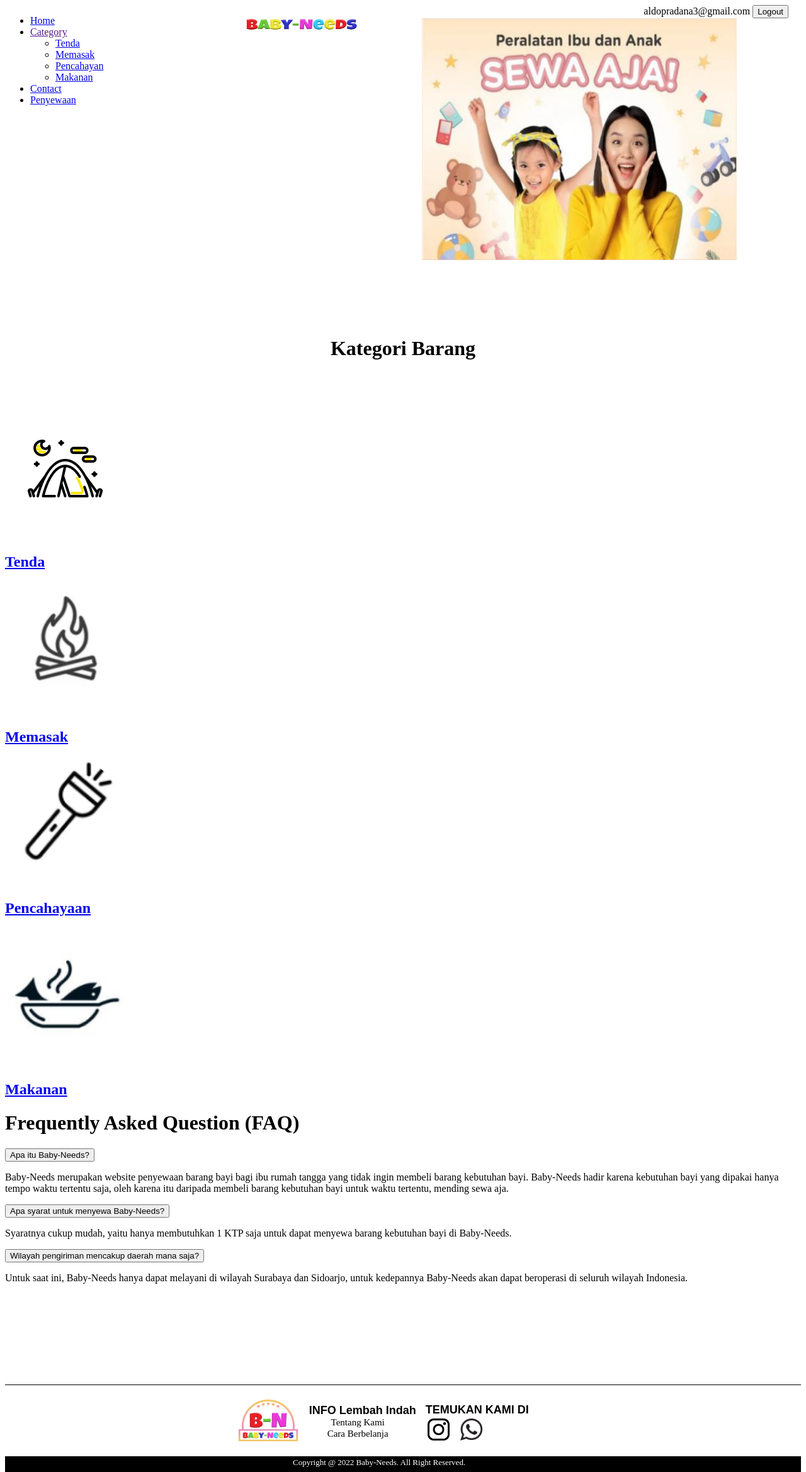
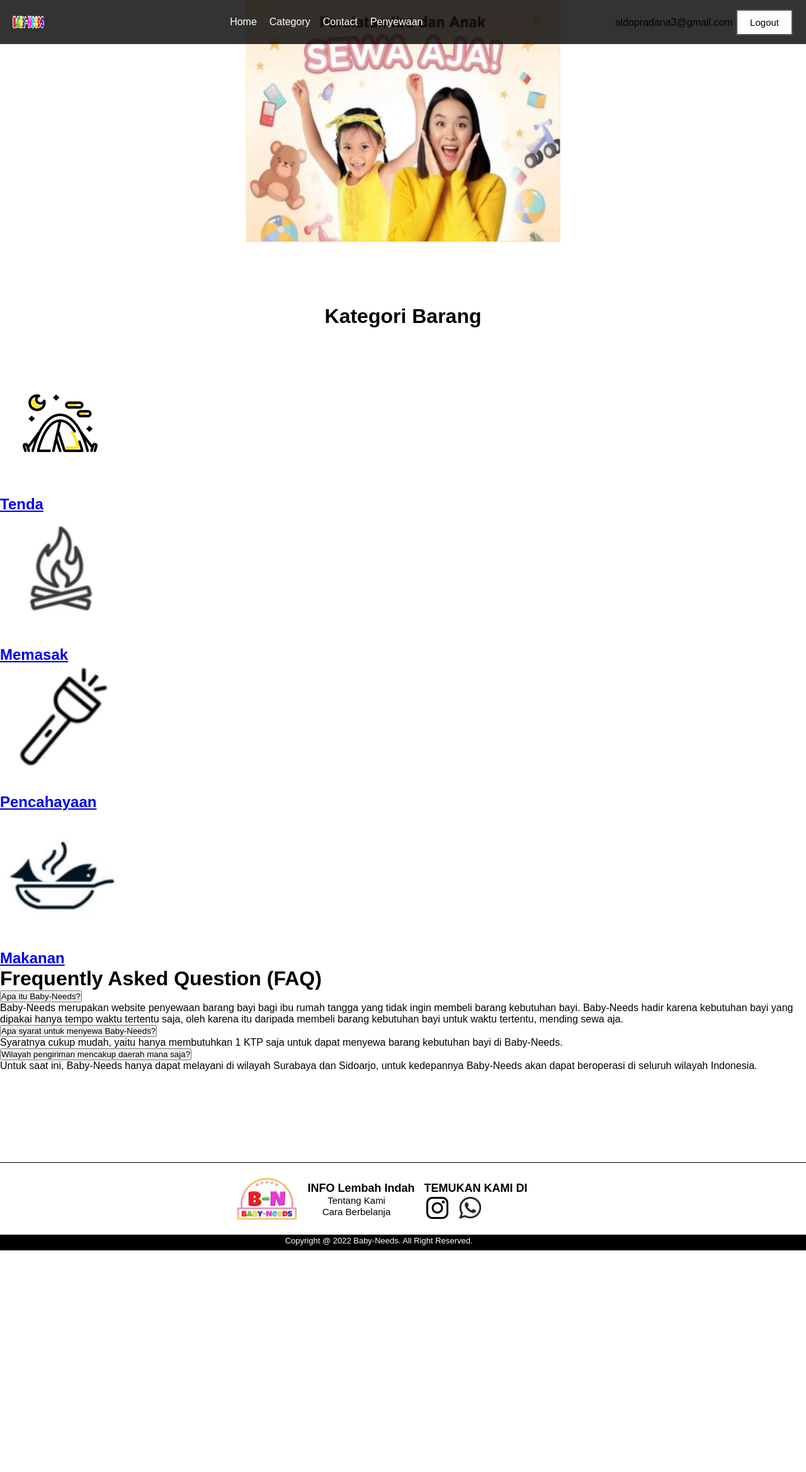
Before and after one commit to NugrahaVarrel/LembahIndah, a PHP site: page /index.php in a window 1280 px wide. Shown: the whole page at 63% size. After the commit the page ends 1986 px from the top, so only its background shows below. Run offline with PHP 8.4, Linux system fonts and the light colour scheme; a user stored in the database is signed in.

Commit message:
update header

```diff
--- a/header.php
+++ b/header.php
@@ -4,38 +4,37 @@
     <meta charset="UTF-8">
     <meta http-equiv="X-UA-Compatible" content="IE=edge">
     <meta name="viewport" content="width=device-width, initial-scale=1.0">
+    <link rel="stylesheet" href="style/styleheader.css">
     <title>Document</title>
 </head>
 <body>
     <nav>
-    <div class="wrapper">
-            <div class="menu" style="float:left">
-                <ul>
-                    <li><a href="index.php">Home</a></li>
-                    <li><a href="">Category</a>
-                        <ul class="dropdown">
-                            <li><a href="<?php echo "kategori.php?kategori=tenda" ?>">Tenda</a></li>
-                            <li><a href="<?php echo "kategori.php?kategori=memasak" ?>">Memasak</a></li>
-                            <li><a href="<?php echo "kategori.php?kategori=pencahayaan" ?>">Pencahayan</a></li>
-                            <li><a href="<?php echo "kategori.php?kategori=makanan" ?>">Makanan</a></li>
-                        </ul>
-                    </li>
-                    <li><a href="#footer">Contact</a></li>
-                    <li><a href="pesanan.php">Penyewaan</a></li>
-                </ul>
+        <div class="wrapper">
+            <div class="logo">
+                <img src="resource/logo.png" alt="Logo" />
             </div>
-                <div style="float:left; width:32%;">
-                    <img src = "resource/logo.png" style="width:180px; height :49px;float:right; margin-top:1.5%;margin-left:0%;margin-bottom:1.5%">
-                </div>
-
-                <div class="logout" style="float: right; padding: 0px 20px 0px 20px;">
+            <ul class="menu">
+                <li class="nav-item"><a href="index.php">Home</a></li>
+                <li class="nav-item">
+                    <a href="#">Category</a>
+                    <ul class="dropdown">
+                        <li><a href="kategori.php?kategori=tenda">Tenda</a></li>
+                        <li><a href="kategori.php?kategori=memasak">Memasak</a></li>
+                        <li><a href="kategori.php?kategori=pencahayaan">Pencahayan</a></li>
+                        <li><a href="kategori.php?kategori=makanan">Makanan</a></li>
+                    </ul>
+                </li>
+                <li class="nav-item"><a href="#footer">Contact</a></li>
+                <li class="nav-item"><a href="pesanan.php">Penyewaan</a></li>
+            </ul>
+            <div class="logout">
                 <?php
                 if(isset($_SESSION['id'])){
                     echo $_SESSION['email'];
                 }
                 ?>
-                    <a href="logout.php"><button class="buttonlogout button5">Logout</button></a>
-                </div>
+                <a href="logout.php" class="buttonlogout button5">Logout</a>
+            </div>
         </div>
     </nav>
 </body>
--- a/style/styleheader.css
+++ b/style/styleheader.css
@@ -1,86 +1,98 @@
 * {
-  text-decoration: none;
-  margin: 0px;
-  padding: 0px;
-}
-body {
-  margin: 0px;
-  padding: 0px;
-  background: #f6c1bc;
-  font-family: Sans-serif;
-}
-.wrapper {
-  width: 100%;
-  margin: auto;
-  position: relative;
-  background-color: #ffffff;
-  height: 10%;
-}
-
-nav {
-  width: 100%;
-  margin: auto;
-  display: flex;
-  position: sticky;
-  line-height: 60px;
-  top: 0;
-  z-index: 1;
-}
-nav ul {
-  list-style-type: none;
-  overflow: hidden;
+  box-sizing: border-box;
   margin: 0;
   padding: 0;
 }
 
-nav ul li {
-  float: left;
+body {
+  font-family: Sans-serif;
 }
 
-nav ul li a {
-  color: black;
-  font-weight: bold;
-  font-size: 15px;
-  padding: 0px 19px 0px 19px;
+nav {
+  background-color: rgba(0, 0, 0, 0.8);
+  position: fixed; /* Menggunakan position: fixed agar navbar tetap berada di atas halaman saat di-scroll */
+  top: 0;
+  left: 0;
+  right: 0;
+  z-index: 999;
 }
 
-nav ul li a:hover {
-  text-decoration: underline;
-}
-li:hover,
-li:focus-within {
-  background: #ffe9cf;
-  cursor: pointer;
+.wrapper {
+  display: flex;
+  align-items: center;
+  justify-content: space-between;
+  padding: 10px 20px;
 }
 
-li:focus-within a {
-  outline: none;
+.logo {
+  display: flex;
+  align-items: center;
 }
 
-ul li ul {
-  background: orange;
+.logo img {
+  width: 50px;
+  height: 50px;
+  margin-right: 10px;
+}
+
+.logo h1 {
+  color: #fff;
+  font-size: 20px;
+  font-weight: 600;
+}
+
+.menu {
+  list-style: none;
+  display: flex;
+  justify-content: center;
+  flex-grow: 1;
+}
+
+.menu li {
+  margin-right: 20px;
+}
+
+.menu a {
+  color: #fff;
+  text-decoration: none;
+  font-size: 16px;
+  font-weight: 500;
+  transition: color 0.3s ease;
+}
+
+.menu a:hover {
+  color: #f2c14e;
+}
+
+.dropdown {
+  position: absolute;
+  background-color: orange;
   visibility: hidden;
   opacity: 0;
-  min-width: 5rem;
-  position: absolute;
-  transition: all 0.5s ease;
-  left: 5rem;
+  min-width: 10rem;
+  transition: all 0.3s ease;
+  margin-top: 0.5rem;
   display: none;
 }
 
-ul li:hover > ul,
-ul li:focus-within > ul,
-ul li ul:hover,
-ul li ul:focus {
+.menu li:hover > .dropdown,
+.menu li:focus-within > .dropdown,
+.dropdown:hover {
   visibility: visible;
   opacity: 1;
   display: block;
 }
 
-ul li ul li {
+.dropdown li {
   clear: both;
   width: 100%;
+  padding: 10px;
 }
+
+.logout {
+  margin-left: auto;
+}
+
 .buttonlogout {
   border: none;
   color: white;
@@ -92,21 +104,23 @@ ul li ul li {
   margin: 2px 1px;
   transition-duration: 0.4s;
   cursor: pointer;
-}
-.button5 {
   background-color: white;
   color: black;
   border: 2px solid #555555;
 }
+
+.buttonlogout:hover,
+.buttonlogout:focus {
+  background-color: #555555;
+  color: white;
+}
+
 .button5 a {
   color: black;
   transition-duration: 0.4s;
 }
+
 .button5 a:hover {
   background-color: #555555;
   color: white;
 }
-.button5:hover {
-  background-color: #555555;
-  color: white;
-}
```
